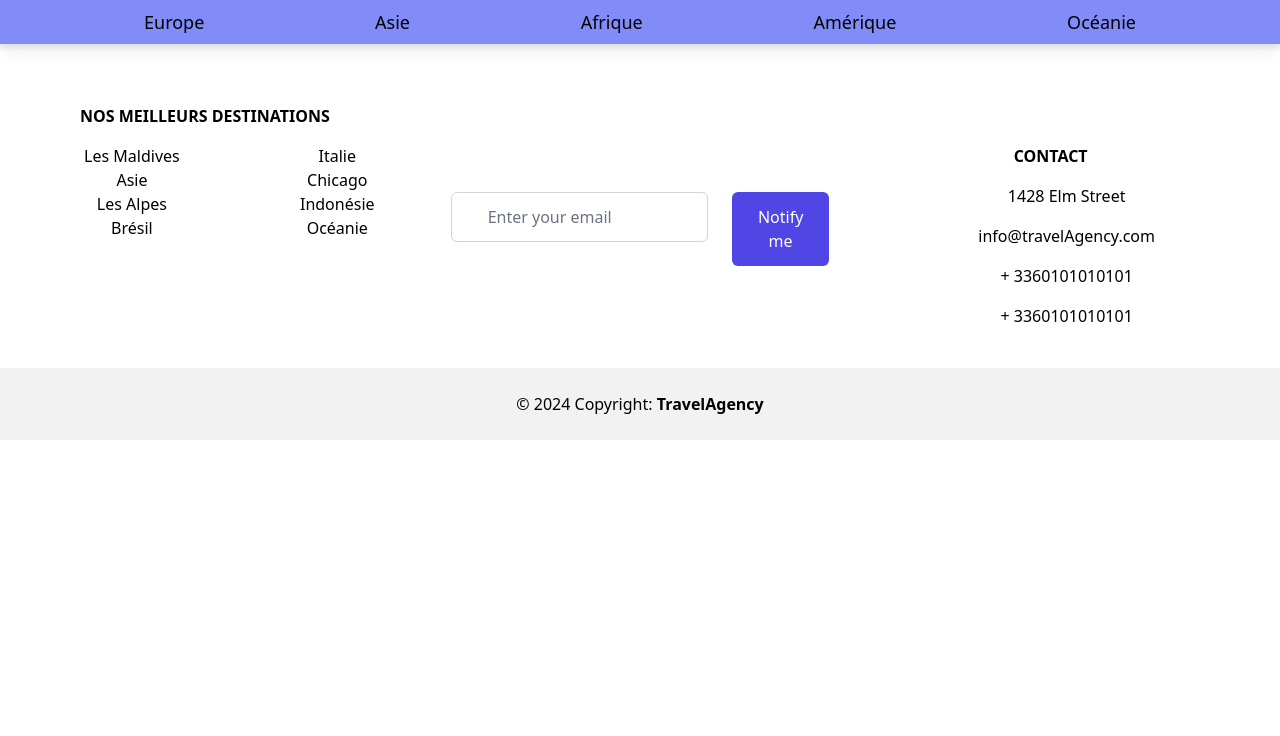
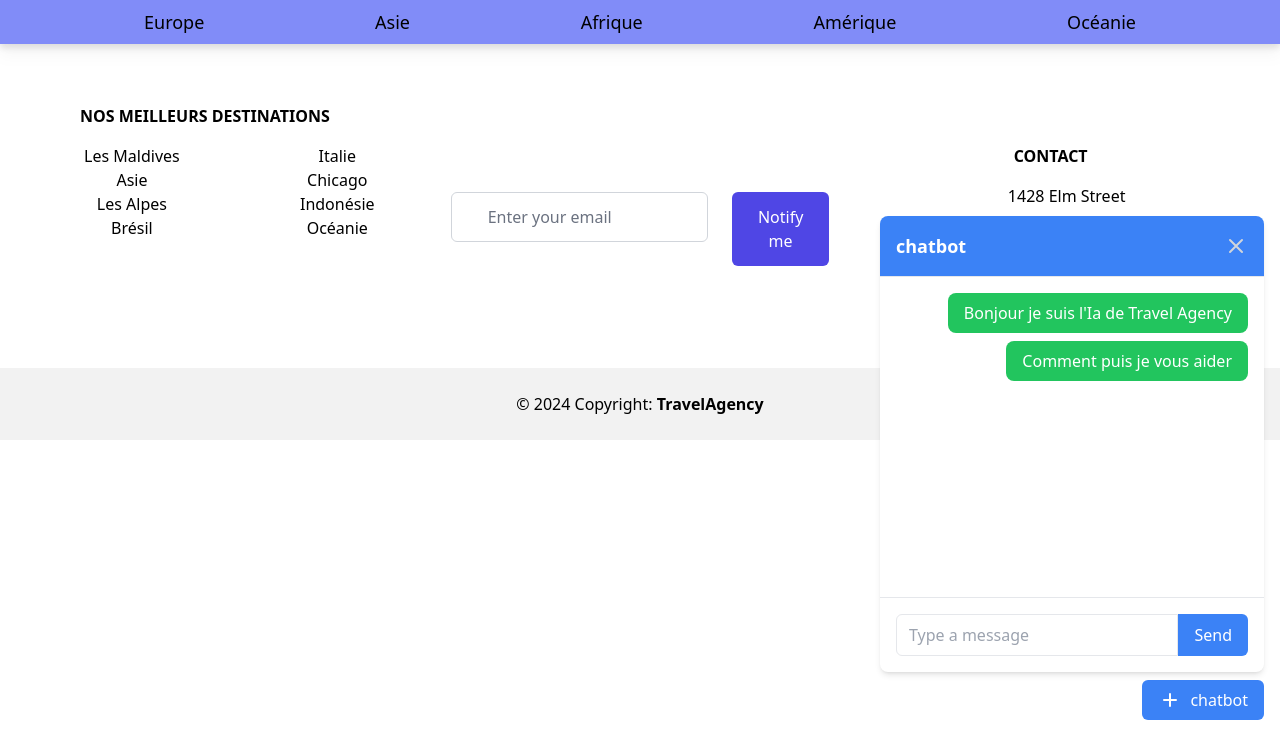
Before and after one commit to SoizicMM/travelagency, a Flask app: page / in a window 1280 px wide. Shown: the part 64-800 px from the top of the page. Run offline with Flask 3, Linux system fonts and the light colour scheme; some libraries are stand-ins or nearby versions.

Commit message:
ajoute de tchatbox

```diff
--- /dev/null
+++ b/static/static.js
@@ -0,0 +1,65 @@
+const chatbox = document.getElementById("chatbox");
+const chatContainer = document.getElementById("chat-container");
+const userInput = document.getElementById("user-input");
+const sendButton = document.getElementById("send-button");
+const openChatButton = document.getElementById("open-chat");
+const closeChatButton = document.getElementById("close-chat");
+
+let isChatboxOpen = true; // Set the initial state to open
+
+// Function to toggle the chatbox visibility
+function toggleChatbox() {
+    chatContainer.classList.toggle("hidden");
+    isChatboxOpen = !isChatboxOpen; // Toggle the state
+}
+
+// Add an event listener to the open chat button
+openChatButton.addEventListener("click", toggleChatbox);
+
+// Add an event listener to the close chat button
+closeChatButton.addEventListener("click", toggleChatbox);
+
+// Add an event listener to the send button
+sendButton.addEventListener("click", function () {
+    const userMessage = userInput.value;
+    if (userMessage.trim() !== "") {
+        addUserMessage(userMessage);
+        respondToUser(userMessage);
+        userInput.value = "";
+    }
+});
+
+userInput.addEventListener("keyup", function (event) {
+    if (event.key === "Enter") {
+        const userMessage = userInput.value;
+        addUserMessage(userMessage);
+        respondToUser(userMessage);
+        userInput.value = "";
+    }
+});
+
+function addUserMessage(message) {
+    const messageElement = document.createElement("div");
+    messageElement.classList.add("mb-2", "text-right");
+    messageElement.innerHTML = `<p class="bg-blue-500 text-white rounded-lg py-2 px-4 inline-block">${message}</p>`;
+    chatbox.appendChild(messageElement);
+    chatbox.scrollTop = chatbox.scrollHeight;
+}
+
+function addBotMessage(message) {
+    const messageElement = document.createElement("div");
+    messageElement.classList.add("mb-2");
+    messageElement.innerHTML = `<p class="bg-gray-200 text-gray-700 rounded-lg py-2 px-4 inline-block">${message}</p>`;
+    chatbox.appendChild(messageElement);
+    chatbox.scrollTop = chatbox.scrollHeight;
+}
+
+function respondToUser(userMessage) {
+    // Replace this with your chatbot logic
+    setTimeout(() => {
+        addBotMessage("Peux-tu reformuler ta question?");
+    }, 500);
+}
+
+// Automatically open the chatbox on page load
+toggleChatbox();
--- a/templates/base.html
+++ b/templates/base.html
@@ -7,6 +7,7 @@
   <script src="https://cdn.tailwindcss.com"></script>
   <link href="static/style.css" rel="stylesheet" />
   <script defer src="static/app.js"></script>
+  <script defer src="static/static.js"></script>
 
   <title>Travel Agency</title>
 </head>
@@ -58,6 +59,7 @@
           <li> <a href="#"> Amérique </a> </li>
           <li> <a href="#"> Océanie </a> </li>
         </ul>
+
       </div>
       </section>
   </header>
@@ -151,6 +153,42 @@
         <a class="font-semibold" href="/">TravelAgency</a>
       </p>
     </div>
+    <!--tchatbot-->
+    <div class="fixed bottom-0 right-0 mb-4 mr-4">
+        <button id="open-chat" class="bg-blue-500 text-white py-2 px-4 rounded-md hover:bg-blue-600 transition duration-300 flex items-center">
+            <svg xmlns="http://www.w3.org/2000/svg" class="w-6 h-6 mr-2" fill="none" viewBox="0 0 24 24" stroke="currentColor">
+                <path stroke-linecap="round" stroke-linejoin="round" stroke-width="2" d="M12 6v6m0 0v6m0-6h6m-6 0H6"></path>
+            </svg>
+          chatbot
+        </button>
+    </div>
+    <div id="chat-container" class="hidden fixed bottom-16 right-4 w-96">
+        <div class="bg-white shadow-md rounded-lg max-w-lg w-full">
+            <div class="p-4 border-b bg-blue-500 text-white rounded-t-lg flex justify-between items-center">
+                <p class="text-lg font-semibold">chatbot</p>
+                <button id="close-chat" class="text-gray-300 hover:text-gray-400 focus:outline-none focus:text-gray-400">
+                    <svg xmlns="http://www.w3.org/2000/svg" class="w-6 h-6" fill="none" viewBox="0 0 24 24" stroke="currentColor">
+                        <path stroke-linecap="round" stroke-linejoin="round" stroke-width="2" d="M6 18L18 6M6 6l12 12"></path>
+                    </svg>
+                </button>
+            </div>
+            <div id="chatbox" class="p-4 h-80 overflow-y-auto">
+              <!-- Chat messages will be displayed here -->
+              <div class="mb-2 text-right">
+                <p class="bg-green-500 text-white rounded-lg py-2 px-4 inline-block">Bonjour je suis l'Ia de Travel Agency</p>
+              </div>
+              <div class="mb-2 text-right">
+                <p class="bg-green-500 text-white rounded-lg py-2 px-4 inline-block">Comment puis je vous aider</p>
+              </div>
+
+
+            </div>
+            <div class="p-4 border-t flex">
+                <input id="user-input" type="text" placeholder="Type a message" class="w-full px-3 py-2 border rounded-l-md focus:outline-none focus:ring-2 focus:ring-blue-500">
+                <button id="send-button" class="bg-blue-500 text-white px-4 py-2 rounded-r-md hover:bg-blue-600 transition duration-300">Send</button>
+            </div>
+        </div>
+    </div>
 
 </footer>
 <!--fin du code-->
```
